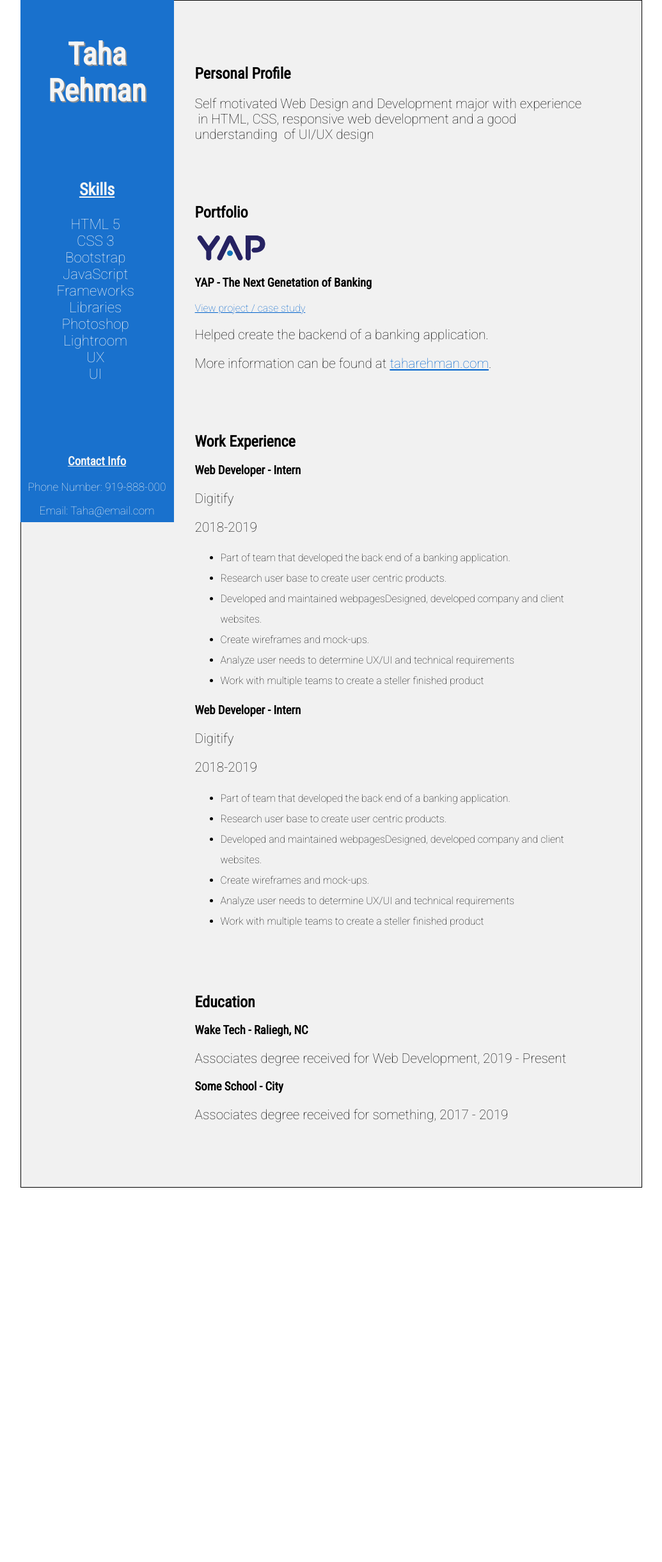
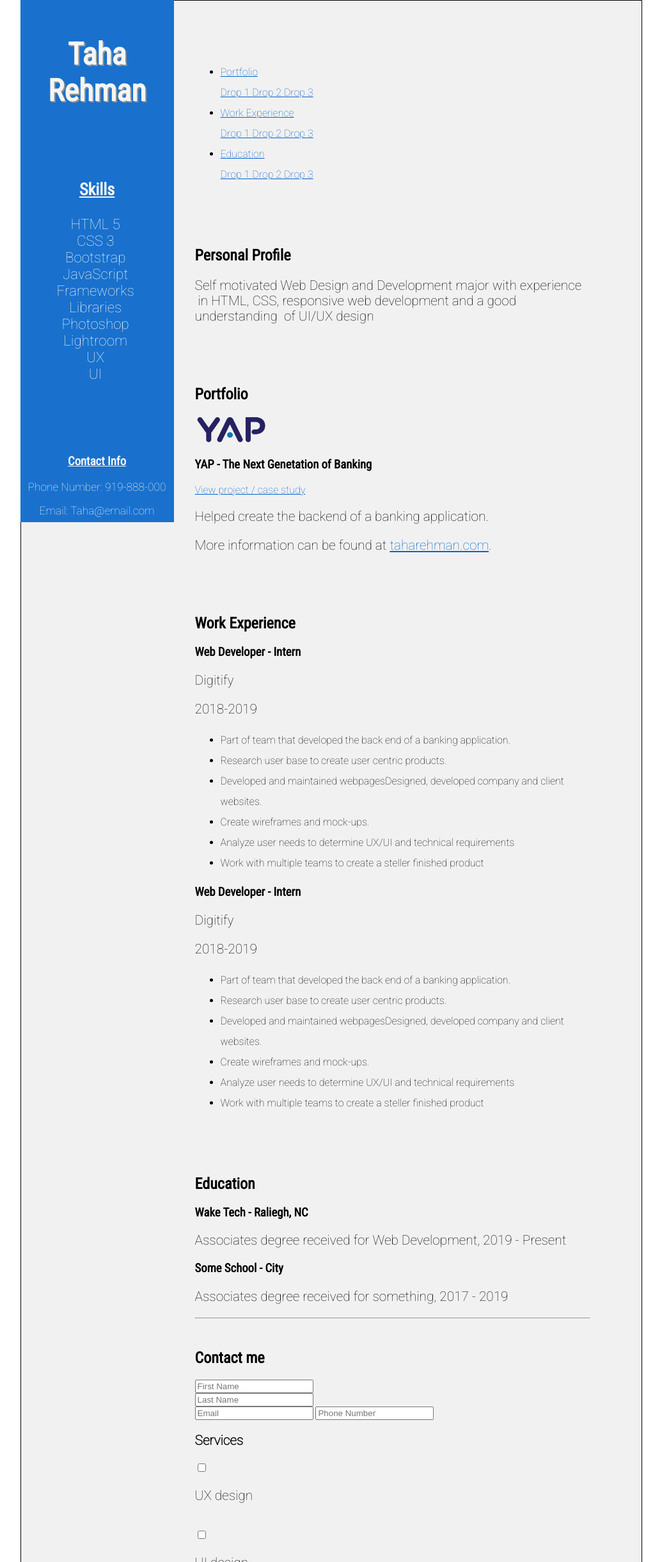
Before and after one commit to tahaRehman12/Lesson03, a plain HTML site: page index.html in a window 1280 px wide. Shown: the top 2441 px of the page at 64% size, without its empty margins (122-1157 px from the left). Before the commit the page ends 1856 px from the top, so only its background shows below. Drawn offline with Linux system fonts and the light colour scheme.

Commit message:
Update index.html

```diff
--- a/index.html
+++ b/index.html
@@ -1,5 +1,6 @@
 <!DOCTYPE html>
 <html lang="en">
+
 <head>
   <meta charset="UTF-8">
   <meta name="viewport" content="width=device-width, initial-scale=1.0">
@@ -8,6 +9,7 @@
   <link href="https://fonts.googleapis.com/css?family=Roboto:100&display=swap" rel="stylesheet">
   <title> Taha Rehman | Resume </title>
 </head>
+
 <body>
 
   <header>
@@ -15,13 +17,13 @@
       <h1>Taha Rehman</h1>
 
       <section class="skillsSection">
-              <h3 > Skills </h3>
+        <h3> Skills </h3>
         <ul>
           <li>HTML 5</li>
           <li>CSS 3</li>
           <li>Bootstrap</li>
           <li>JavaScript</li>
-                <li>Frameworks  </li>
+          <li>Frameworks</li>
           <li>Libraries</li>
           <li>Photoshop</li>
           <li>Lightroom</li>
@@ -40,16 +42,47 @@
       </section>
     </aside>
   </header>
+
   <main>
-      <!-- ***********************  ABOUT / PROFILE  *********************** -->
+    <!-- ***********************  NAV BAR  *********************** -->
 
+    <nav>
+      <ul>
+        <li class="menuBtn">
+          <a href="javascript:void(0)">Portfolio</a>
+          <div class="dropDown">
+            <a href="#">Drop 1 </a>
+            <a href="#">Drop 2 </a>
+            <a href="#">Drop 3 </a>
+          </div>
+        </li>
+        <li class="menuBtn">
+          <a href="#">Work Experience</a>
+          <div class="dropDown">
+            <a href="#">Drop 1 </a>
+            <a href="#">Drop 2 </a>
+            <a href="#">Drop 3 </a>
+          </div>
+        </li>
+        <li class="menuBtn">
+          <a href="#">Education</a>
+          <div class="dropDown">
+            <a href="#">Drop 1 </a>
+            <a href="#">Drop 2 </a>
+            <a href="#">Drop 3 </a>
+          </div>
+        </li>
+      </ul>
+    </nav>
 
-      <!-- ********************  PROJECTS / PORTFOLIO  ********************* -->
-      <section>
-        <h2> Personal Profile </h2>
-        <p>Self motivated Web Design and Development major with experience  in HTML, CSS, responsive web development and a good understanding  of UI/UX design</p>
+    <!-- ********************  MAIN CONTENT  ********************* -->
+    <div class="mainContent">
+      <section class="marginTop">
+        <h2 class="marginTop"> Personal Profile </h2>
+        <p>Self motivated Web Design and Development major with experience  in HTML, CSS, responsive web development
+          and a good understanding  of UI/UX design</p>
 
-        <h2 class="marginTop" > Portfolio </h2>
+        <h2 class="marginTop"> Portfolio </h2>
 
         <!-- Copy the whole <section> block to add more projects. -->
         <section>
@@ -67,7 +100,7 @@
       <section>
 
         <h2 class="marginTop">Work Experience</h2>
-        <section>
+        <article>
           <h3>Web Developer - Intern </h3>
           <p>Digitify </p>
           <p>2018-2019</p>
@@ -79,9 +112,9 @@
             <li>Analyze user needs to determine UX/UI and technical requirements </li>
             <li>Work with multiple teams to create a steller finished product</li>
           </ul>
-        </section>
+        </article>
 
-        <section>
+        <article>
           <h3>Web Developer - Intern </h3>
           <p>Digitify </p>
           <p>2018-2019</p>
@@ -93,31 +126,107 @@
             <li>Analyze user needs to determine UX/UI and technical requirements </li>
             <li>Work with multiple teams to create a steller finished product</li>
           </ul>
-          </section>
+        </article>
         <!-- End of Job block. -->
       </section>
 
       <!-- ******************  EDUCATION & CERTIFICATIONS ****************** -->
       <section>
-
-
-
         <h2 class="marginTop">Education</h2>
 
         <!-- Copy this whole <section> block to add more schools. -->
-        <section>
+        <article>
           <h3> Wake Tech - Raliegh, NC</h3>
           <p> Associates degree received for Web Development, 2019 - Present</p>
-        </section>
-        <section>
+        </article>
+        <article>
           <h3> Some School - City</h3>
           <p> Associates degree received for something, 2017 - 2019 </p>
-          </section>
+        </article>
         <!-- End of School block. -->
       </section>
 
       <!-- *****************  CONTACT INFO / SOCIAL MEDIA  ***************** -->
 
+      <div class="grid">
+        <div class="gridItem">
+          <hr>
+        </div>
+      </div>
+      <br>
+      <section>
+        <form>
+          <h2> <span><i class="fas fa-tools"></i></span> Contact me </h2>
+          <div class="textInputRow">
+            <div class="textInputRowCol-1">
+              <input type="text" placeholder="First Name" aria-label="fName" required>
+            </div>
+            <div class="textInputRowCol-2">
+              <input type="text" placeholder="Last Name" aria-label="Name">
+            </div>
+          </div>
+          <input type="email" placeholder="Email" aria-label="Email" class="textInput">
+          <input type="text" placeholder="Phone Number" aria-label="Phone Number" class="textInput">
+
+          <div class="buttonSelectionRow">
+            <div class="buttonSelectionCol-1">
+
+              <p> <strong> Services </strong> </p>
+
+              <input type="checkbox" name="mountainBike" value="mountainBike">
+              <label for="mountainBike">
+                <p>UX design</p>
+              </label>
+              <br>
+              <input type="checkbox" name="roadBike" value="roadBike">
+              <label for="roadBike">
+                <p>UI design</p>
+              </label>
+              <br>
+              <input type="checkbox" name="hybridBike" value="hybridBike">
+              <label for="hybridBike">
+                <p>Usability testing</p>
+              </label>
+            </div>
+            <div class="buttonSelectionCol-2">
+
+              <p> <strong> Job Type </strong> </p>
+
+              <input type="radio" name="serviceType" value="repair">
+              <label for="repair">
+                <p>Contract</p>
+              </label>
+              <br>
+              <input type="radio" name="serviceType" value="replace"></input>
+              <label for="replace">
+                <p>Permanent position</p>
+              </label>
+
+
+
+            </div>
+
+
+
+          </div>
+
+
+          <section class="marginLeft1">
+            <p> <strong> Message or Comments </strong> </p>
+            <input type="text" placeholder="Subject" aria-label="Email" class="textInput">
+            <textarea class="marginLeft2" placeholder="Your message..."></textarea>
+          </section>
+
+
+          <button type="submit" onclick="alert('Your maintainance request has been submitted')">Submit</button>
+
+        </form>
+      </section>
+
+
+
+    </div>
   </main>
 </body>
+
 </html>
```
Lines whose indentation alone changed are shown as unchanged.
